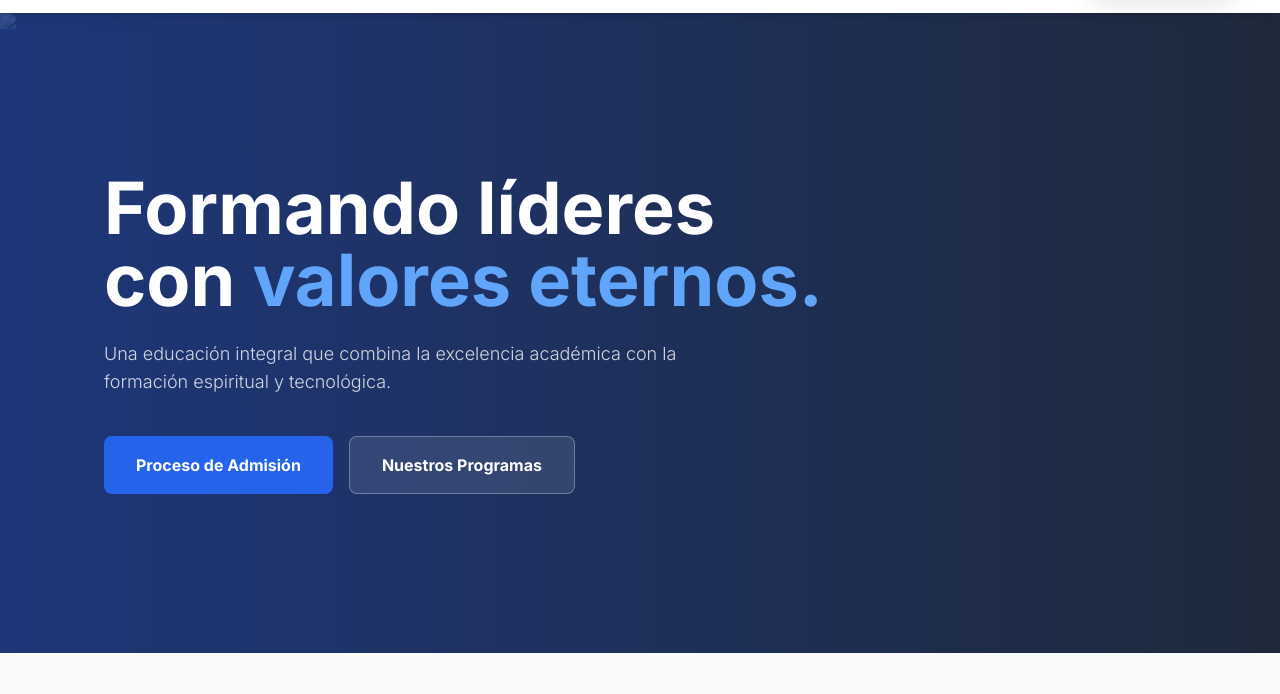
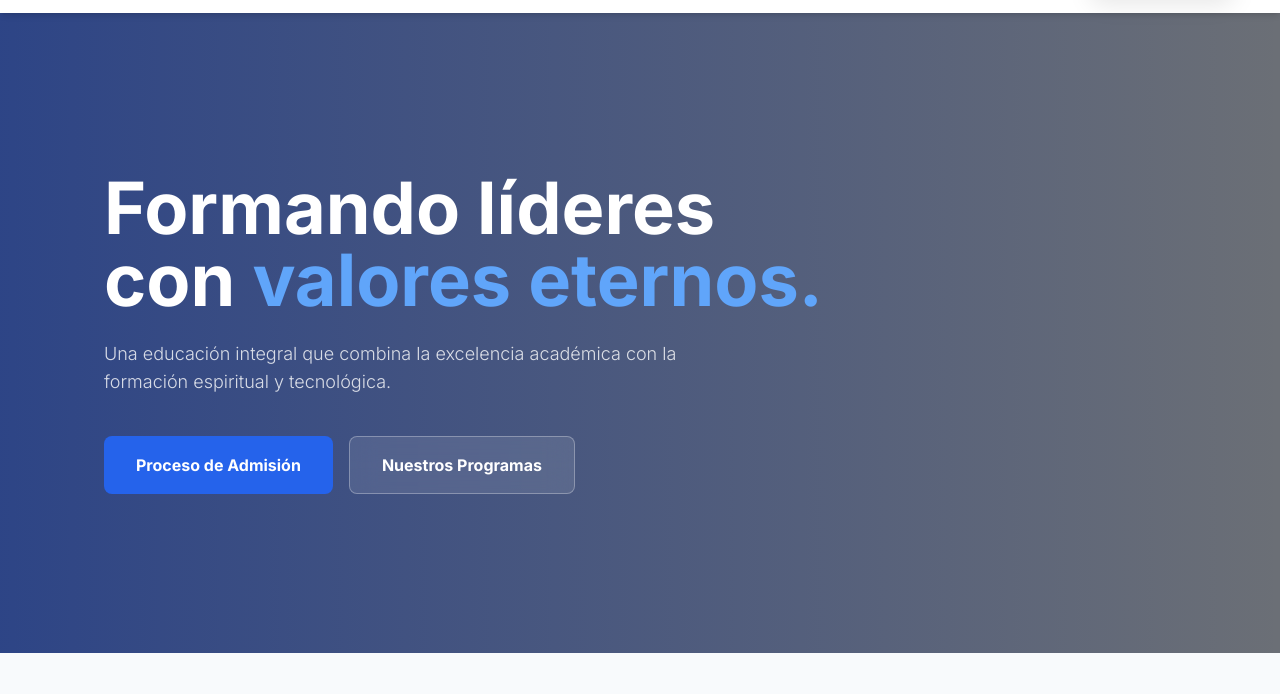
Before and after one commit to jhongonzalez1998/lcgwebpropuesta, a plain HTML site: page index.html in a window 1280 px wide. Shown: the part 106-800 px from the top of the page. Drawn offline with nearby package versions, Linux system fonts and the light colour scheme; the site is published under a folder, as on GitHub Pages, so addresses that start at the root find nothing.

Commit message:
Update index.html

```diff
--- a/index.html
+++ b/index.html
@@ -47,7 +47,7 @@
 
     <header class="relative h-[80vh] flex items-center justify-center bg-slate-800 overflow-hidden">
         <div class="absolute inset-0 bg-gradient-to-r from-blue-900/80 to-transparent z-10"></div>
-        <img src="/lcg portada.png" class="absolute inset-0 w-full h-full object-cover opacity-60" alt="Estudiantes Liceo">
+        <img src="lcg portada.png" class="absolute inset-0 w-full h-full object-cover opacity-60" alt="Estudiantes Liceo">
 
         <div class="relative z-20 text-center md:text-left px-10 max-w-6xl w-full">
             <h2 class="text-5xl md:text-7xl font-bold text-white leading-tight mb-6">
```
